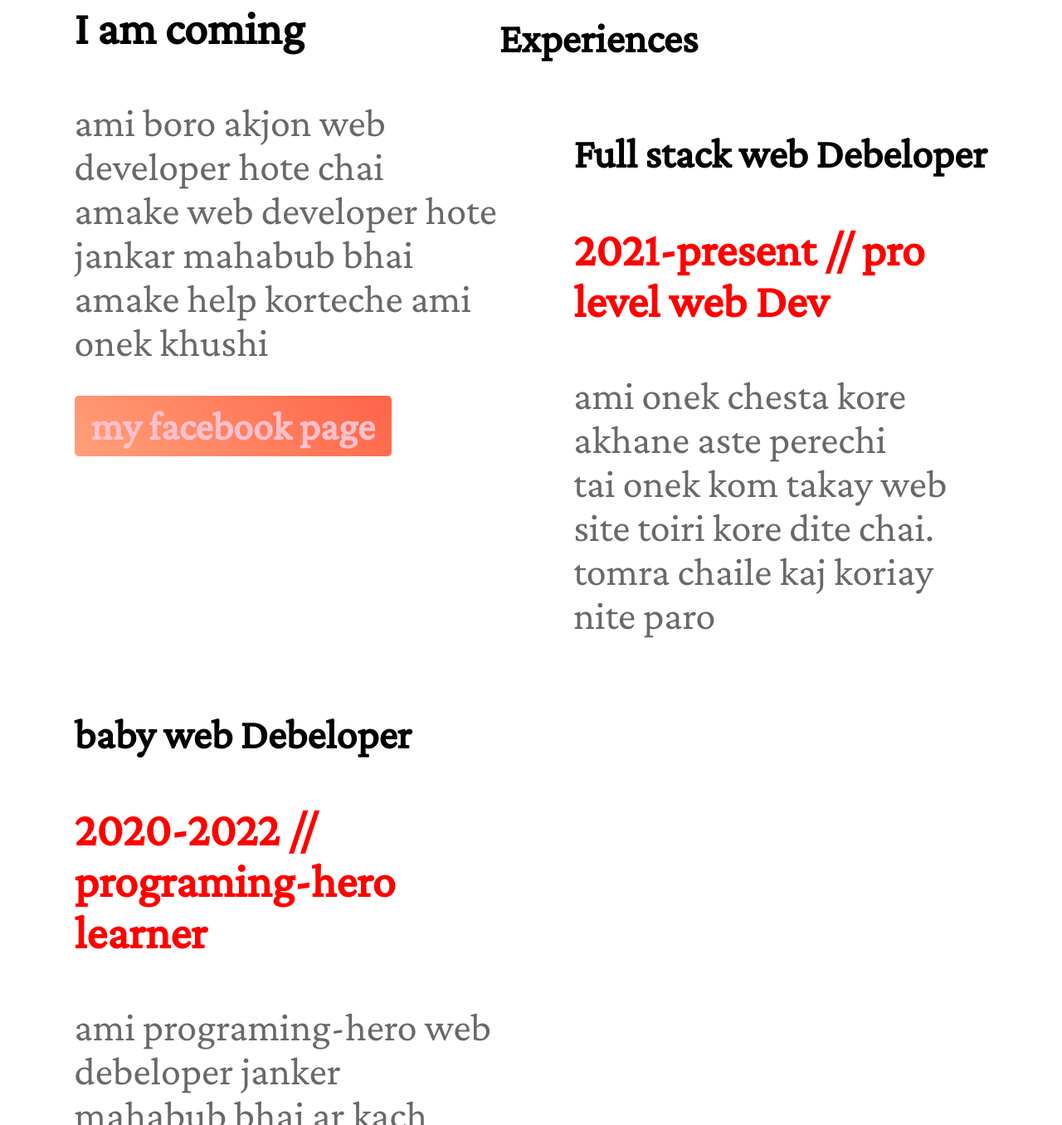
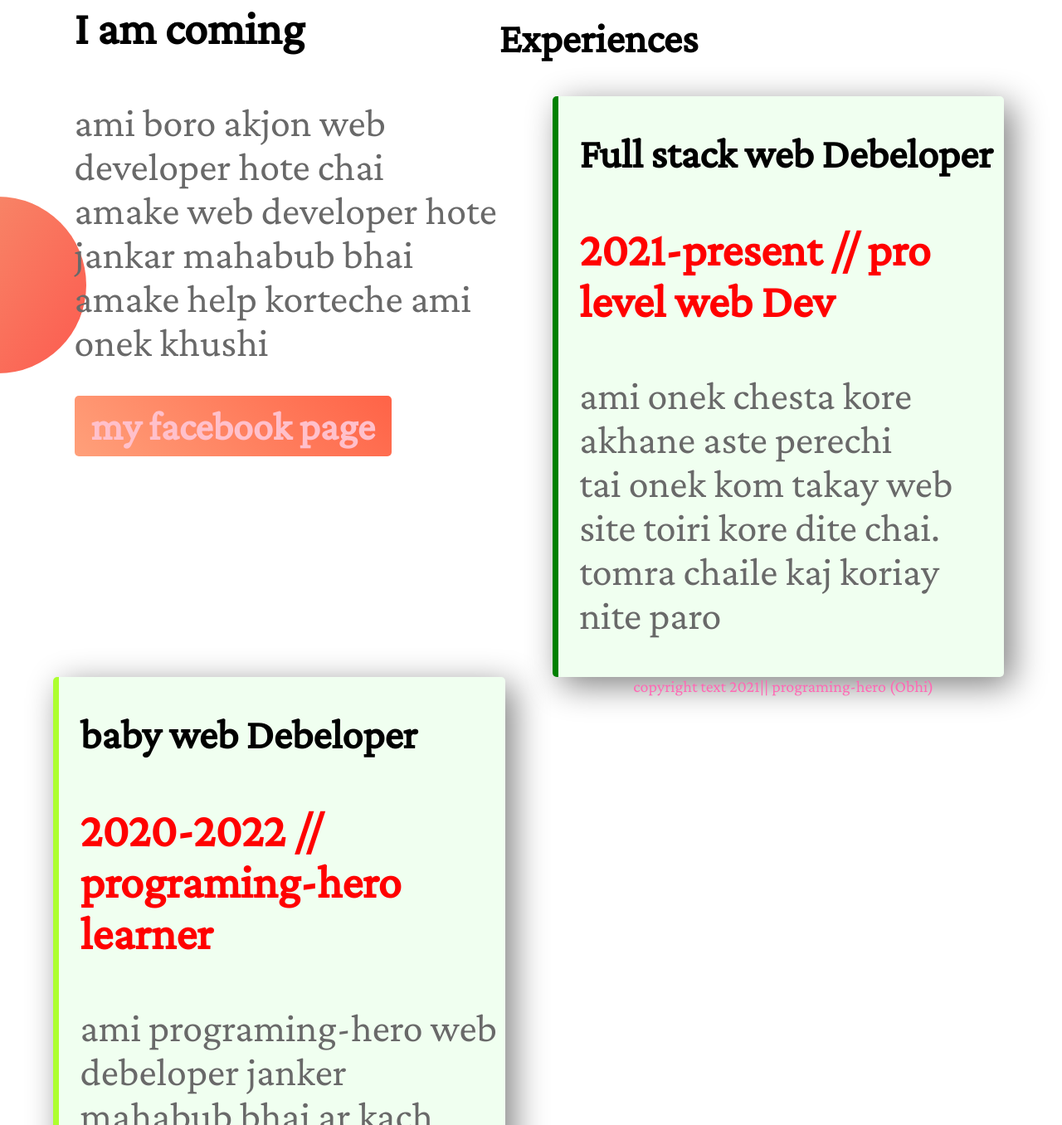
Before and after one commit to Alaminobhi/web-potfolio, a plain HTML site: page index.html in a window 1280 px wide. Shown: the part 1509-2865 px from the top of the page at 83% size. Drawn offline with nearby package versions, Linux system fonts and the light colour scheme.

Commit message:
add projet

```diff
--- a/index.html
+++ b/index.html
@@ -2,7 +2,7 @@
 <html lang="en">
 <head>
     <meta charset="UTF-8">
-    <meta name="viewport" content="width=device-width, initial-scale=1.0">
+    <meta name="viewport" content="width=device-width, initial-scale=1">
     <title>Al-Amin Obhi Web debeloper</title>
     <link rel="stylesheet"
           href="https://fonts.googleapis.com/css2?family=Crimson+Pro">
@@ -36,16 +36,21 @@
 </section>
   <section class="experience-area">
       <h2>Experiences</h2>
-     <div class="haif-width">
+     <div id="full-stack" class="haif-width single-experience">
 <h2>Full stack web Debeloper</h2>
-<h3><span class="red-highlight">2021-present // pro level web Dev</span> </h3>
+<h3  class="red-highlight">2021-present // pro level web Dev </h3>
 <p>ami onek chesta kore akhane aste perechi<br />tai onek kom takay web site toiri kore dite chai.<br />tomra chaile kaj koriay nite paro</p>
      </div>
-     <div class="haif-width">
+     <div id="baby" class="haif-width single-experience">
 <h2>baby web Debeloper</h2>
-<h3><span class="red-highlight">2020-2022 // programing-hero learner</span></h3>
+<h3 class="red-highlight">2020-2022 // programing-hero learner</h3>
 <p>ami programing-hero web debeloper janker mahabub bhai ar kach theke programing shikheci<br /> tobe tomre chaile akhan theke shikhte paro</p>
      </div>
   </section>
+  <footer>
+      <p>
+     copyright text 2021|| programing-hero (Obhi)
+    </p>
+  </footer>
 </body>
 </html>
--- a/style.css
+++ b/style.css
@@ -45,3 +45,29 @@ background-image: url("images/dream-bg.png");
 background-repeat: no-repeat;
 background-position: right;
 }
+.experience-area{
+background-image: url("images/exp-bg.png");
+background-repeat: no-repeat;
+background-position: left;
+}
+.single-experience{
+    box-shadow: 10px 10px 40px gray;
+    border-radius: 5px;
+    background-color: honeydew;
+    height: 700px;
+}
+#full-stack{
+ border-left: 7px solid green;
+ border-image: linear-gradient(180deg,lightsalmon,tomato,);
+ border-image-slice: 1;
+}
+#baby{
+    border-left: 7px solid greenyellow;
+    border-image: linear-gradient(180deg,blue,cyan,);
+    border-image-slice: 1;
+}
+footer p{
+    text-align: center;
+    font-size: 20px;
+    color: hotpink;
+}
```
